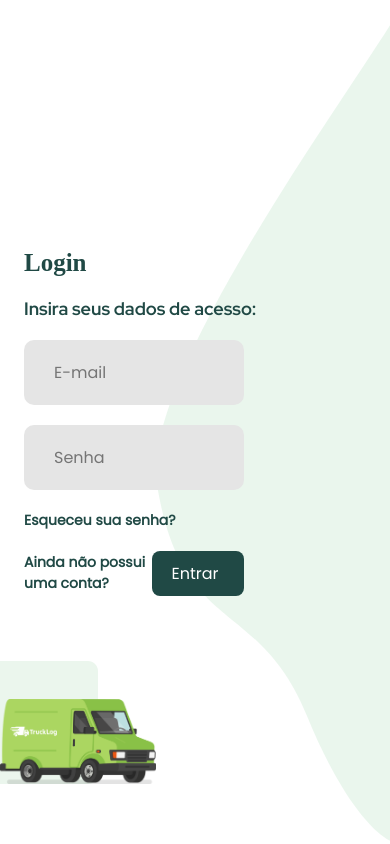
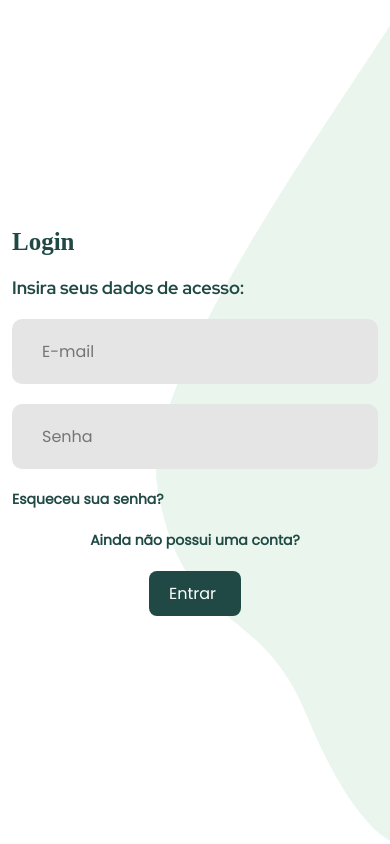
Before and after one commit to limaluan/trucklog, a React (Vite) app: page /login in a window 390 px wide. Built offline with nearby package versions, Linux system fonts and the light colour scheme; some icons are missing; a web font is replaced by a local one.

Commit message:
feat: adds responsivity to LoginPage

```diff
--- a/src/pages/LandingPage/styles.ts
+++ b/src/pages/LandingPage/styles.ts
@@ -509,27 +509,11 @@ export const LandingPageContainer = styled.div`
 
     /* -- BENEFITS SECTION */
     .benefits {
-      flex-direction: column;
-      align-items: center;
-      padding: 2rem;
       gap: 5rem;
     }
 
     .grid {
-      display: grid;
-      grid-template-columns: 1fr 1fr 1fr;
-      grid-template-rows: 1fr 1fr;
-      column-gap: 4rem;
       row-gap: 2rem;
-    }
-
-    .grid div {
-      display: flex;
-      flex-direction: column;
-      align-items: center;
-      max-width: 40rem;
-      text-align: center;
-      gap: 2rem;
     }
 
     .grid div img,
--- a/src/pages/Login/styles.ts
+++ b/src/pages/Login/styles.ts
@@ -121,4 +121,27 @@ export const LoginContainer = styled.div`
     width: 60%;
     max-width: 48rem;
   }
+
+  @media (max-width: 600px) {
+    display: flex;
+    justify-content: center;
+
+    .input-container {
+      display: flex;
+      gap: 1rem;
+
+      width: 100%;
+    }
+
+    .button-section {
+      width: 100%;
+      flex-direction: column;
+      gap: 2rem;
+    }
+
+    .bg-object2,
+    .bg-truck {
+      display: none;
+    }
+  }
 `;
```
